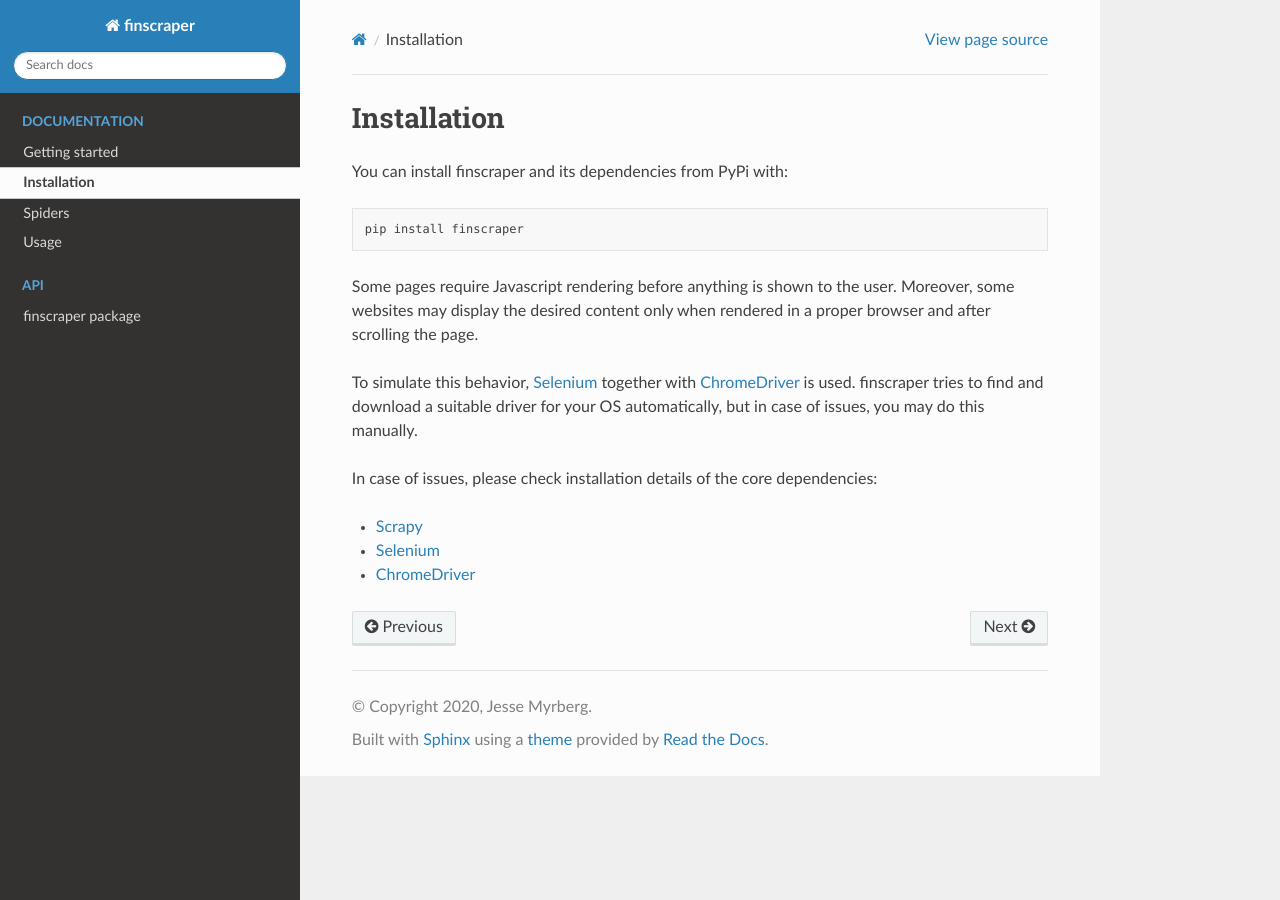
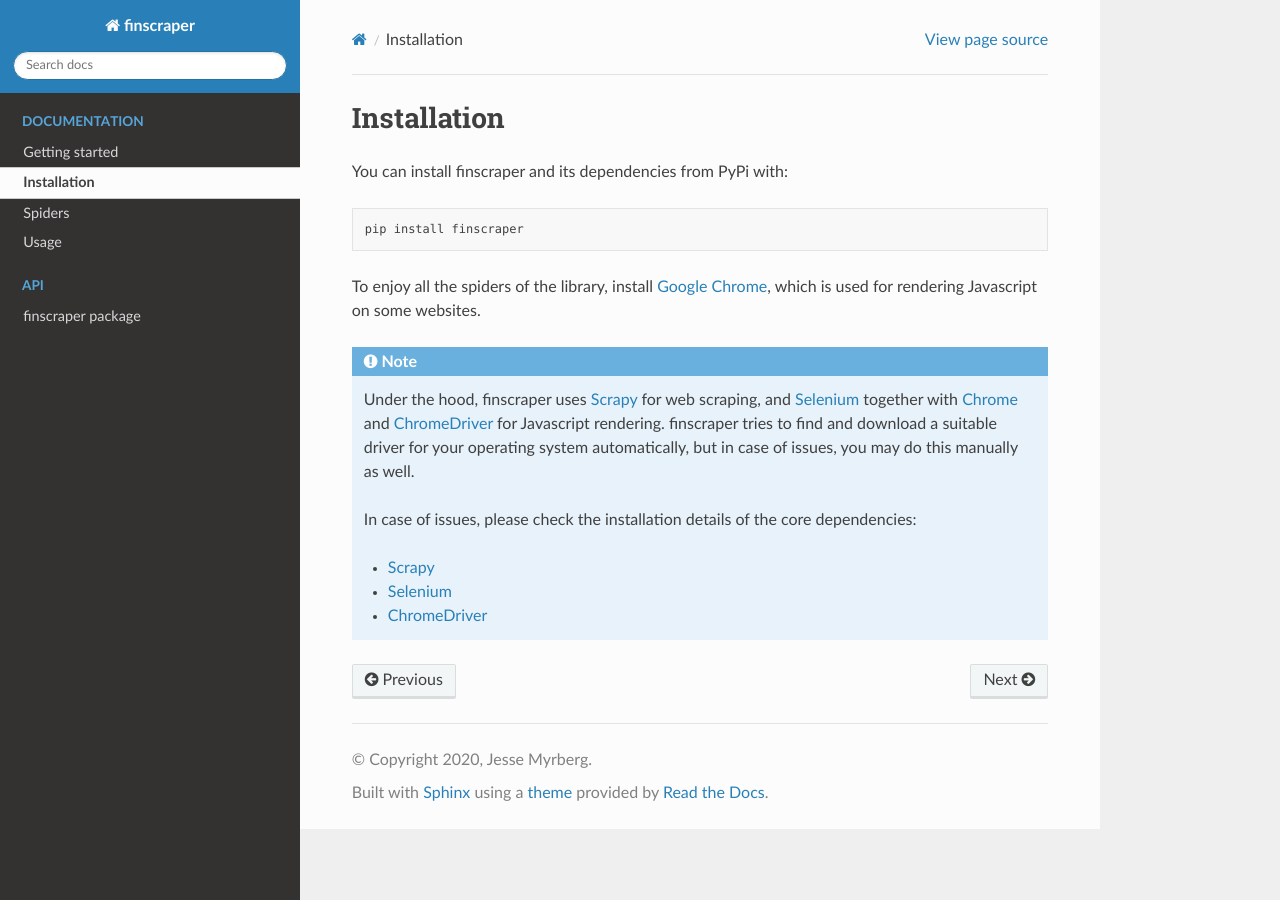
Before and after one commit to jmyrberg/finscraper, a Sphinx documentation site: the page built from docs/source/installation.rst, in a window 1280 px wide. Built offline with Sphinx 7.4.7 and the Read the Docs theme 2.0.0, drawn with Linux system fonts in a browser that asks for light colours; the version number could not be read and is left out.

```diff
--- a/docs/source/installation.rst
+++ b/docs/source/installation.rst
@@ -8,20 +8,22 @@ You can install finscraper and its dependencies from PyPi with:
 
     pip install finscraper
 
+To enjoy all the spiders of the library, install
+`Google Chrome <https://www.google.com/chrome/>`_, which is used for
+rendering Javascript on some websites.
 
-Some pages require Javascript rendering before anything is shown to the user.
-Moreover, some websites may display the desired content only when rendered in
-a proper browser and after scrolling the page.
+.. note::
+    Under the hood, finscraper uses `Scrapy <https://docs.scrapy.org/en/latest>`_
+    for web scraping, and `Selenium <https://selenium-python.readthedocs.io>`_
+    together with `Chrome <https://www.google.com/chrome/>`_ and
+    `ChromeDriver <https://chromedriver.chromium.org>`_ for Javascript rendering.
+    finscraper tries to find and download a suitable driver for your operating system
+    automatically, but in case of issues, you may do this manually as well.
 
-To simulate this behavior, `Selenium <https://selenium-python.readthedocs.io>`_
-together with `ChromeDriver <https://chromedriver.chromium.org>`_ is used.
-finscraper tries to find and download a suitable driver for your OS automatically,
-but in case of issues, you may do this manually.
+    In case of issues, please check the installation details of the core dependencies:
 
-In case of issues, please check installation details of the core dependencies:
+    * `Scrapy <https://docs.scrapy.org/en/latest/intro/install.html>`_
 
-* `Scrapy <https://docs.scrapy.org/en/latest/intro/install.html>`_
+    * `Selenium <https://selenium-python.readthedocs.io>`_
 
-* `Selenium <https://selenium-python.readthedocs.io>`_
-
-* `ChromeDriver <https://chromedriver.chromium.org>`_
+    * `ChromeDriver <https://chromedriver.chromium.org>`_
```
Also changed, not shown: README.md (+9 -9 lines), docs/source/finscraper.rst (+16 -0 lines), docs/source/finscraper.scrapy_spiders.rst (+8 -0 lines), docs/source/usage.rst (+5 -14 lines), 3 other files.
